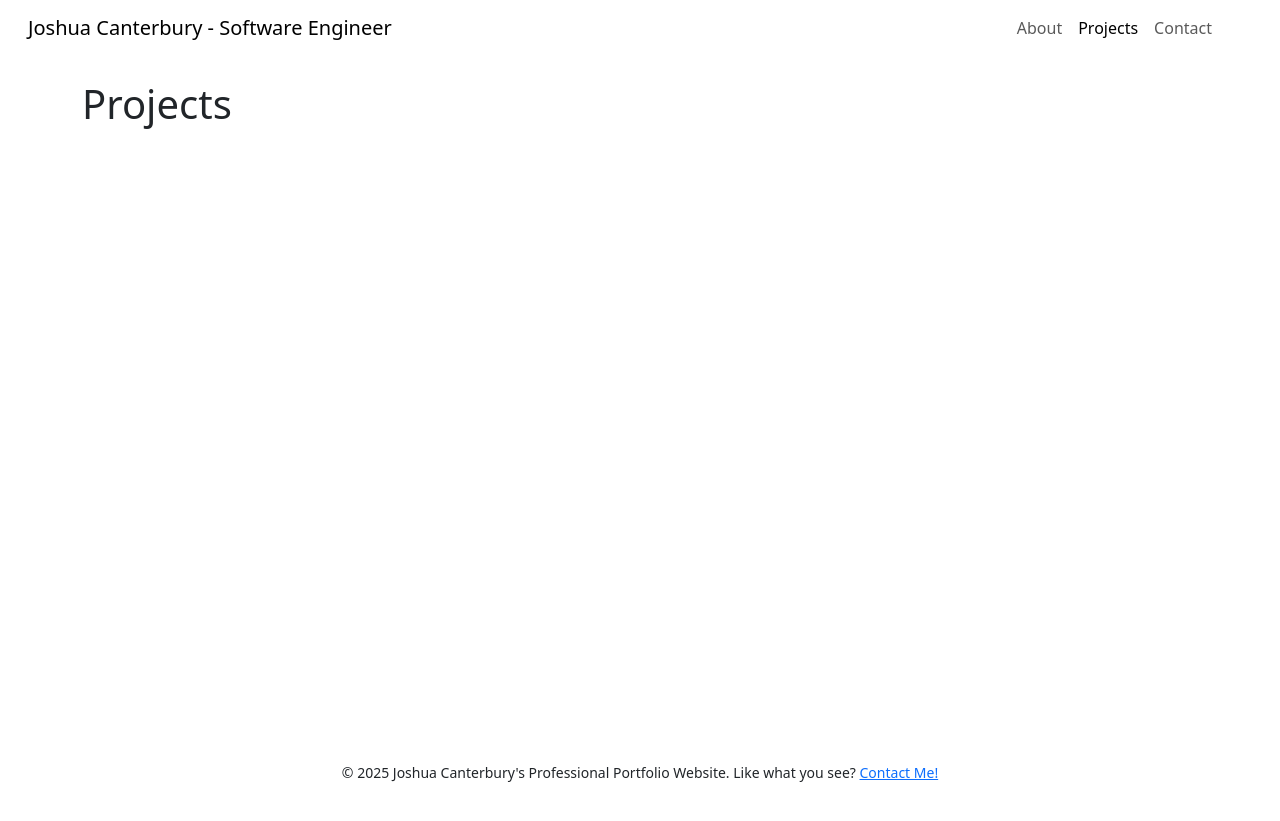
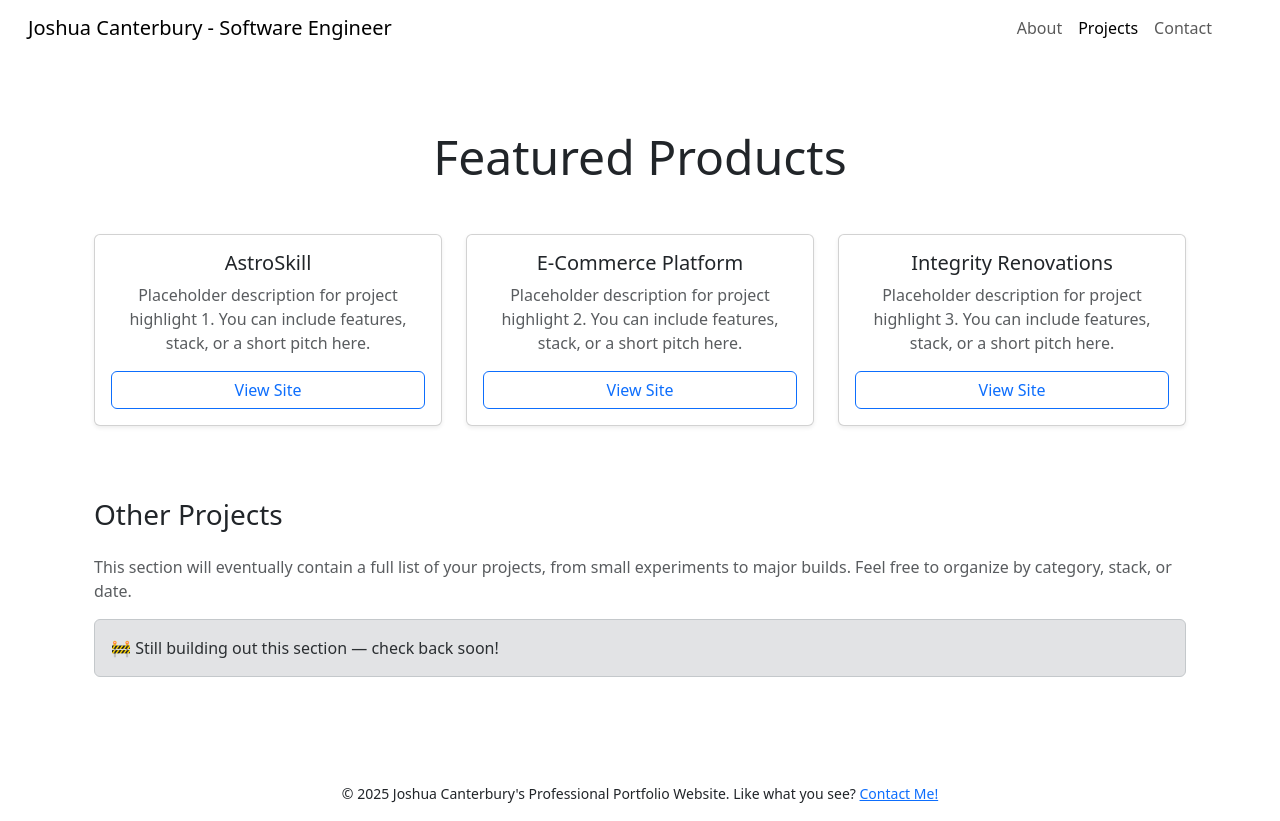
Before and after one commit to CanterCode/portfolio-site, a React (Vite) app: page /projects in a window 1280 px wide. Before the commit the page ends 800 px from the top, so only its background shows below. Built offline with nearby package versions, Linux system fonts and the light colour scheme; some icons are missing.

Commit message:
updated projects page

```diff
--- /dev/null
+++ b/src/components/projects.ts
@@ -0,0 +1,39 @@
+export interface Project {
+  id: number;
+  title: string;
+  description: string;
+  videoUrl?: string;
+  link?: string;
+  githubUrl?: string;
+  isHighlight?: boolean;
+}
+
+export const projects: Project[] = [
+  {
+    id: 1,
+    title: "AstroSkill",
+    description: "Placeholder description for project highlight 1. You can include features, stack, or a short pitch here.",
+    videoUrl: "",
+    link: "",
+    githubUrl: "",
+    isHighlight: true,
+  },
+  {
+    id: 2,
+    title: "E-Commerce Platform",
+    description: "Placeholder description for project highlight 2. You can include features, stack, or a short pitch here.",
+    videoUrl: "",
+    link: "",
+    githubUrl: "",
+    isHighlight: true,
+  },
+  {
+    id: 3,
+    title: "Integrity Renovations",
+    description: "Placeholder description for project highlight 3. You can include features, stack, or a short pitch here.",
+    videoUrl: "",
+    link: "",
+    githubUrl: "",
+    isHighlight: true,
+  }
+]
--- a/src/pages/Projects.tsx
+++ b/src/pages/Projects.tsx
@@ -1,8 +1,64 @@
+import { projects } from "../components/projects";
+
 function Projects() {
-  return(
-    <div>
-        <h1>Projects</h1>
-    </div>
+  const highlights = projects.filter((project) => project.isHighlight);
+  const allProjects = projects.filter((project) => !project.isHighlight);
+
+  return (
+    <section className="py-5 text-dark">
+      <div className="container">
+        <h2 className="text-center mb-5 display-5">
+          <strong>Featured Products</strong>
+        </h2>
+
+        <div className="row mb-5">
+          {highlights.map((project) => (
+            <div className="col-md-4 mb-4" key={project.id}>
+              <div className="card shadow-sm h-100">
+                <div className="card-body d-flex flex-column justify-content-center text-center">
+                  <h5 className="card-title">{project.title}</h5>
+                  <p className="card-text text-muted">{project.description}</p>
+                  <a
+                    className="btn btn-outline-primary mt-auto"
+                    href={project.link}
+                    target="_blank"
+                  >
+                    View Site
+                  </a>
+                </div>
+              </div>
+            </div>
+          ))}
+        </div>
+
+        <h3 className="mb-4">Other Projects</h3>
+        <div className="row">
+          <div className="col-12">
+            {allProjects.length > 0 ? (
+              <ul className="list-group">
+                {allProjects.map((project) => (
+                  <li className="list-group-item" key={project.id}>
+                    <strong>{project.title}</strong>: {project.description}
+                  </li>
+                ))}
+              </ul>
+            ) : (
+              <>
+                <p className="text-muted">
+                  This section will eventually contain a full list of your
+                  projects, from small experiments to major builds. Feel free to
+                  organize by category, stack, or date.
+                </p>
+
+                <div className="alert alert-secondary" role="alert">
+                  🚧 Still building out this section — check back soon!
+                </div>
+              </>
+            )}
+          </div>
+        </div>
+      </div>
+    </section>
   );
 }
 
```
